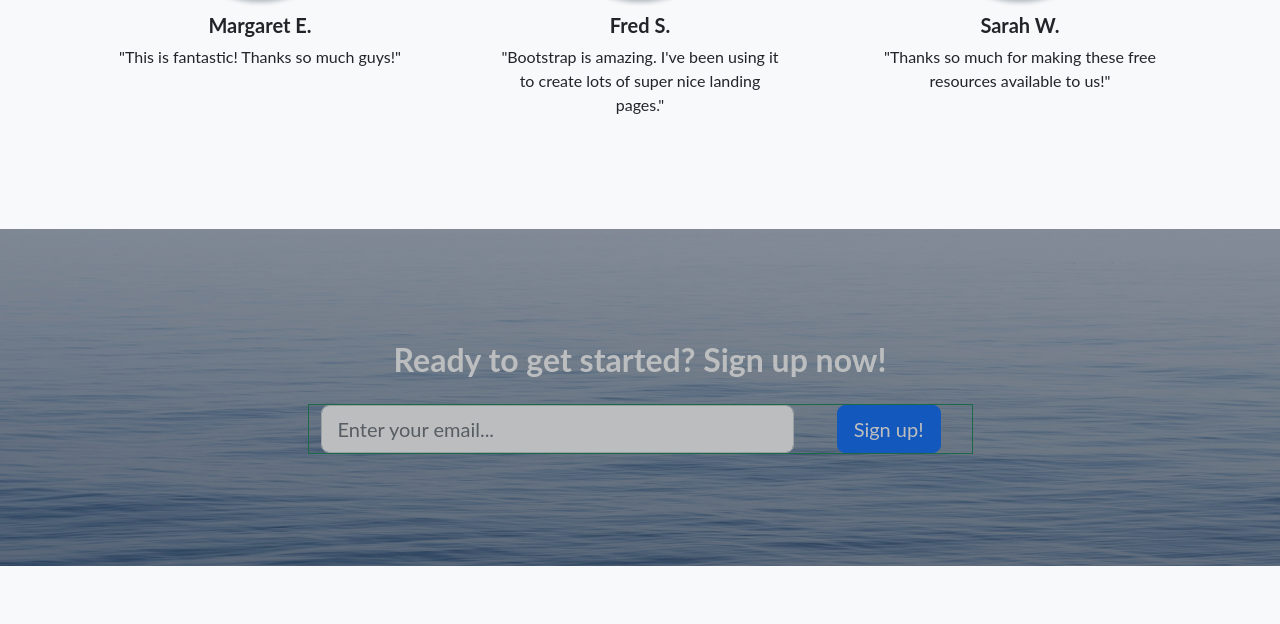
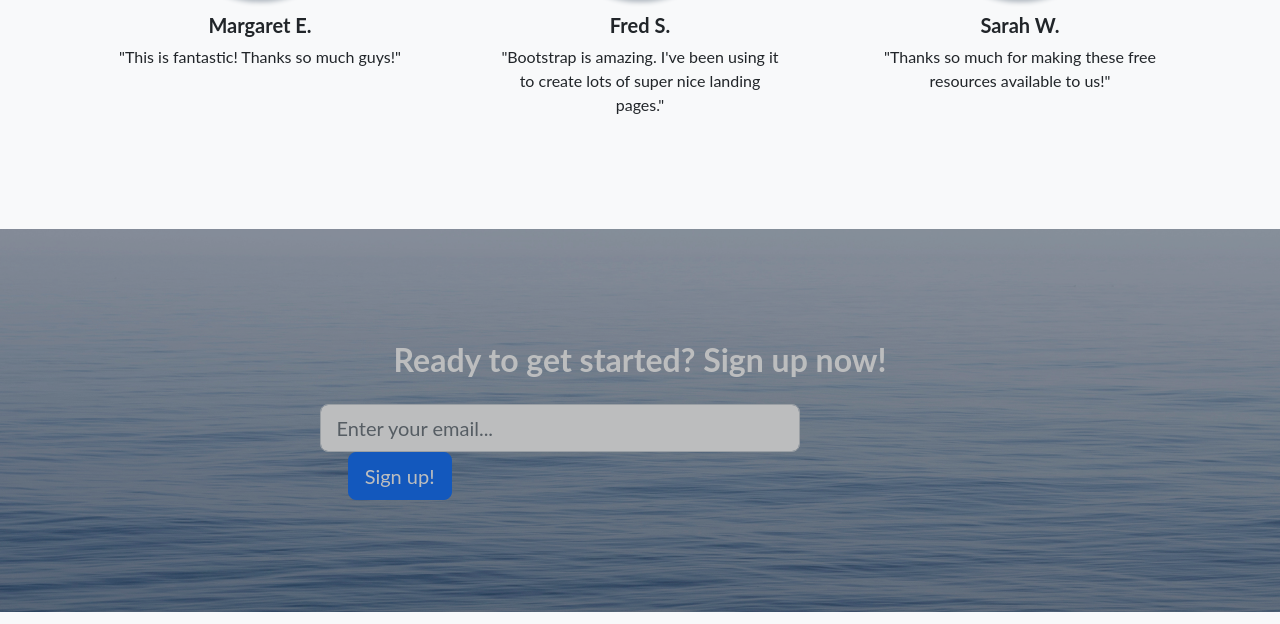
Before and after one commit to v3shifter/bootstrap-landing-page, a plain HTML site: page index.html in a window 1280 px wide. Shown: the part 2938-3562 px from the top of the page. Drawn offline with nearby package versions, Linux system fonts and the light colour scheme.

Commit message:
landing page

```diff
--- a/index.html
+++ b/index.html
@@ -152,7 +152,7 @@
             </div>
             <div class="col-md-10 col-lg-8 col-xl-7 mx-auto">
               <form>
-                <div class="form-row row border border-success">
+                <div class="form-row">
                   <div class="col-12 col-md-9 mb-2 mb-md-0">
                     <input type="email" class="form-control form-control-lg" placeholder="Enter your email...">
                   </div>
```
